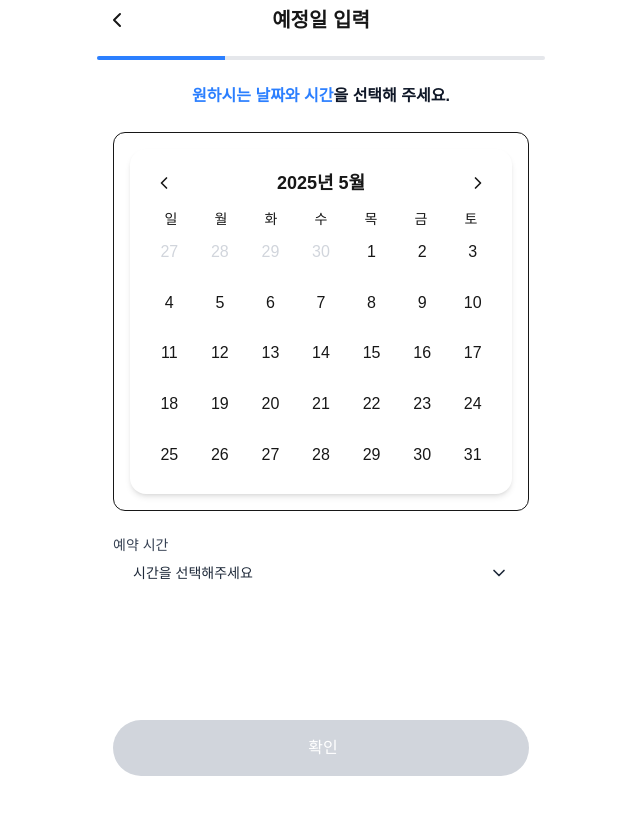
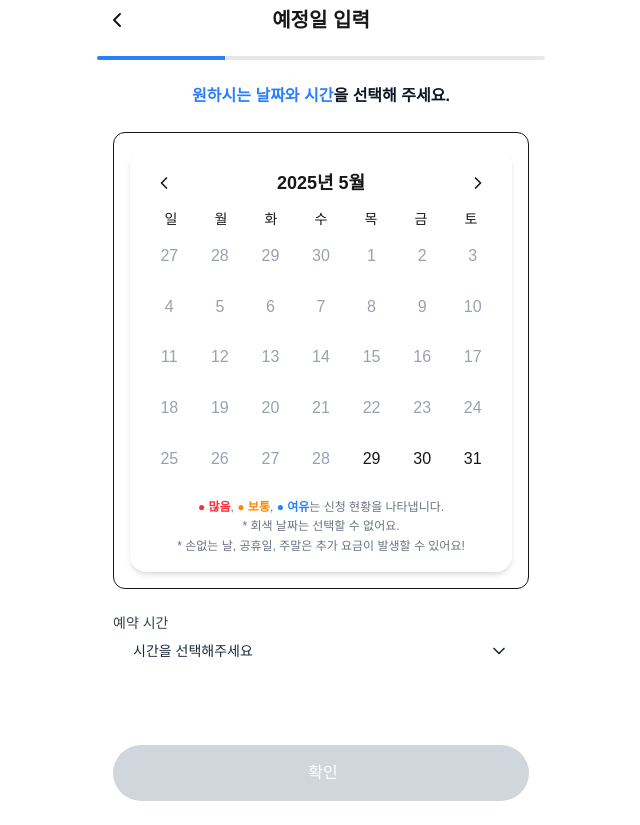
Before and after one commit to zzimple/FE, a Next.js app: page /estimate/step2 in a window 1280 px wide. Shown: the whole page, without its empty margins (319-959 px from the left). Before the commit the page ends 800 px from the top, so only its background shows below. Built offline with nearby package versions, Linux system fonts and the light colour scheme.

Commit message:
🚑 Feat: api 디렉토리 axios로 리네이밍 및 import 경로 수정

```diff
--- a/src/app/layout.tsx
+++ b/src/app/layout.tsx
@@ -1,8 +1,8 @@
 import type { Metadata } from "next";
 import { Geist, Geist_Mono } from "next/font/google";
 import "./globals.css";
-import { EstimateProvider } from "@/context/EstimateContext";
 
+// 폰트 변수 선언
 const geistSans = Geist({
   variable: "--font-geist-sans",
   subsets: ["latin"],
@@ -20,18 +20,13 @@ export const metadata: Metadata = {
 
 export default function RootLayout({
   children,
-}: Readonly<{
-  children: React.ReactNode;
-}>) {
+}: Readonly<{ children: React.ReactNode }>) {
   return (
     <html lang="en">
       <body
         className={`${geistSans.variable} ${geistMono.variable} antialiased`}
       >
-        <EstimateProvider>
-          {children}
-        </EstimateProvider>
-
+        {children}
       </body>
     </html>
   );
--- a/src/components/common/AddressSearchButton.tsx
+++ b/src/components/common/AddressSearchButton.tsx
@@ -41,7 +41,7 @@ export default function AddressSearchButton({ onAddressSelected }: Props) {
     <button
       type="button"
       onClick={handleClick}
-      className="w-full px-4 py-3 rounded-xl border text-left text-gray-900 bg-gray-100"
+      className="w-full h-14 px-5 rounded-full border border-[#B3B3B3] text-sm text-left text-gray-500"
     >
       주소 검색
     </button>
--- a/src/components/common/Calendar.tsx
+++ b/src/components/common/Calendar.tsx
@@ -1,44 +1,44 @@
+"use client";
+
 import React, { useState, useEffect } from "react";
 import { ChevronLeft, ChevronRight } from "lucide-react";
 
 interface CalendarProps {
-  /** 선택된 날짜를 부모에게 전달 */
   selectedDate?: Date;
   onSelectDate?: (date: Date) => void;
 }
+
 const WEEK_DAYS = ["일", "월", "화", "수", "목", "금", "토"];
 
-export const Calendar: React.FC<CalendarProps> = ({
-  selectedDate,
-  onSelectDate,
-}) => {
+const Calendar: React.FC<CalendarProps> = ({ selectedDate, onSelectDate }) => {
   const [currentYear, setCurrentYear] = useState<number>(
     new Date().getFullYear()
   );
   const [currentMonth, setCurrentMonth] = useState<number>(
     new Date().getMonth()
-  ); // 0-11
+  );
   const [days, setDays] = useState<Date[]>([]);
+  const [selectedInfo, setSelectedInfo] = useState<string | null>(null);
 
-  // 해당 달의 날짜 배열 생성
+  // 예시용 공휴일 / 손없는날
+  const holidays = ["2025-06-06", "2025-06-14"];
+  const luckyDays = ["2025-06-18", "2025-06-30"];
+
   useEffect(() => {
     const firstDay = new Date(currentYear, currentMonth, 1);
     const lastDay = new Date(currentYear, currentMonth + 1, 0);
     const tempDays: Date[] = [];
 
-    // 달력의 첫 주 시작일(1일의 요일 전날들 포함)
     const startOffset = firstDay.getDay();
     for (let i = startOffset; i > 0; i--) {
       const d = new Date(currentYear, currentMonth, 1 - i);
       tempDays.push(d);
     }
 
-    // 해당 달 모든 날짜
     for (let d = 1; d <= lastDay.getDate(); d++) {
       tempDays.push(new Date(currentYear, currentMonth, d));
     }
 
-    // 마지막 주를 7일로 채우기
     const endOffset = 6 - lastDay.getDay();
     for (let i = 1; i <= endOffset; i++) {
       tempDays.push(new Date(currentYear, currentMonth + 1, i));
@@ -67,7 +67,21 @@ export const Calendar: React.FC<CalendarProps> = ({
 
   const handleSelect = (date: Date) => {
     onSelectDate?.(date);
+
+    const ymd = date.toISOString().slice(0, 10); // yyyy-MM-dd
+    if (holidays.includes(ymd)) {
+      setSelectedInfo("📌 공휴일입니다. 추가 요금이 발생할 수 있어요!");
+    } else if (luckyDays.includes(ymd)) {
+      setSelectedInfo(
+        "✨ 손 없는 날입니다. 인기가 많아 조기 마감될 수 있어요!"
+      );
+    } else {
+      setSelectedInfo(null);
+    }
   };
+
+  const today = new Date();
+  today.setHours(0, 0, 0, 0); // 비교용으로 시간 제거
 
   return (
     <div className="p-4 bg-white shadow-md rounded-2xl">
@@ -91,7 +105,7 @@ export const Calendar: React.FC<CalendarProps> = ({
       </div>
 
       {/* 요일 헤더 */}
-      <div className="grid grid-cols-7 text-center text-sm font-medium">
+      <div className="grid grid-cols-7 text-center text-sm font-medium mb-1">
         {WEEK_DAYS.map((day) => (
           <div key={day}>{day}</div>
         ))}
@@ -101,24 +115,47 @@ export const Calendar: React.FC<CalendarProps> = ({
       <div className="grid grid-cols-7 gap-1">
         {days.map((dateObj, idx) => {
           const isCurrentMonth = dateObj.getMonth() === currentMonth;
-          const isSelected = selectedDate
-            ? dateObj.toDateString() === selectedDate.toDateString()
-            : false;
+          const isSelected =
+            selectedDate?.toDateString() === dateObj.toDateString();
+          const isPast = dateObj < today;
 
           return (
             <button
               key={idx}
               onClick={() => handleSelect(dateObj)}
-              disabled={!isCurrentMonth}
+              disabled={!isCurrentMonth || isPast}
               className={`aspect-square text-center leading-loose rounded-xl
-                ${isCurrentMonth ? "hover:bg-gray-100" : "text-gray-300"}
-                ${isSelected ? "bg-blue-500 text-white" : ""}`}
+                ${!isCurrentMonth ? "text-gray-300" : ""}
+                ${
+                  isPast
+                    ? "text-gray-400 cursor-not-allowed"
+                    : "hover:bg-gray-100"
+                }
+                ${isSelected ? "bg-blue-500 text-white font-bold" : ""}`}
             >
               {dateObj.getDate()}
             </button>
           );
         })}
       </div>
+
+      {/* 선택된 날짜 설명 */}
+      {selectedInfo && (
+        <div className="mt-3 text-sm text-center text-blue-600 font-medium">
+          {selectedInfo}
+        </div>
+      )}
+
+      {/* 하단 설명 문구 */}
+      <p className="mt-4 text-xs text-gray-500 leading-relaxed text-center">
+        <span className="text-red-500 font-semibold">● 많음</span>,{" "}
+        <span className="text-orange-400 font-semibold">● 보통</span>,{" "}
+        <span className="text-blue-500 font-semibold">● 여유</span>는 신청
+        현황을 나타냅니다.
+        <br />
+        * 회색 날짜는 선택할 수 없어요.
+        <br />* 손없는 날, 공휴일, 주말은 추가 요금이 발생할 수 있어요!
+      </p>
     </div>
   );
 };
--- /dev/null
+++ b/src/components/common/InputField.tsx
@@ -0,0 +1,28 @@
+interface InputFieldProps {
+  label: string;
+  type?: string;
+  value: string;
+  onChange: (value: string) => void;
+  placeholder?: string;
+}
+
+export default function InputField({
+  label,
+  type = "text",
+  value,
+  onChange,
+  placeholder = "",
+}: InputFieldProps) {
+  return (
+    <div className="space-y-2 mb-1">
+      <p className="text-sm font-bold">{label}</p>
+      <input
+        type={type}
+        placeholder={placeholder}
+        value={value}
+        onChange={(e) => onChange(e.target.value)}
+        className="w-full h-14 px-5 rounded-full border border-[#B3B3B3] text-sm"
+      />
+    </div>
+  );
+}
--- /dev/null
+++ b/src/lib/axios.ts
@@ -0,0 +1,18 @@
+import axios from "axios";
+
+const api = axios.create({
+    baseURL: 'http://14.63.178.146:8080', // 백엔드 주소
+    headers: { 'Content-Type': 'application/json' },
+});
+
+// 요청 시마다 토큰 자동 설정 모든 요청에 자동으로 Authorization 헤더가 붙음
+api.interceptors.request.use((config) => {
+    const token = localStorage.getItem('accessToken');
+    if (token) {
+        config.headers.Authorization = `Bearer ${token}`;
+        console.log("토큰 저장 완료", localStorage.getItem('accessToken'));
+    }
+    return config;
+});
+
+export default api;
```
Also changed, not shown: src/components/signup/form/PhoneVerificationField.tsx (+27 -14 lines).
